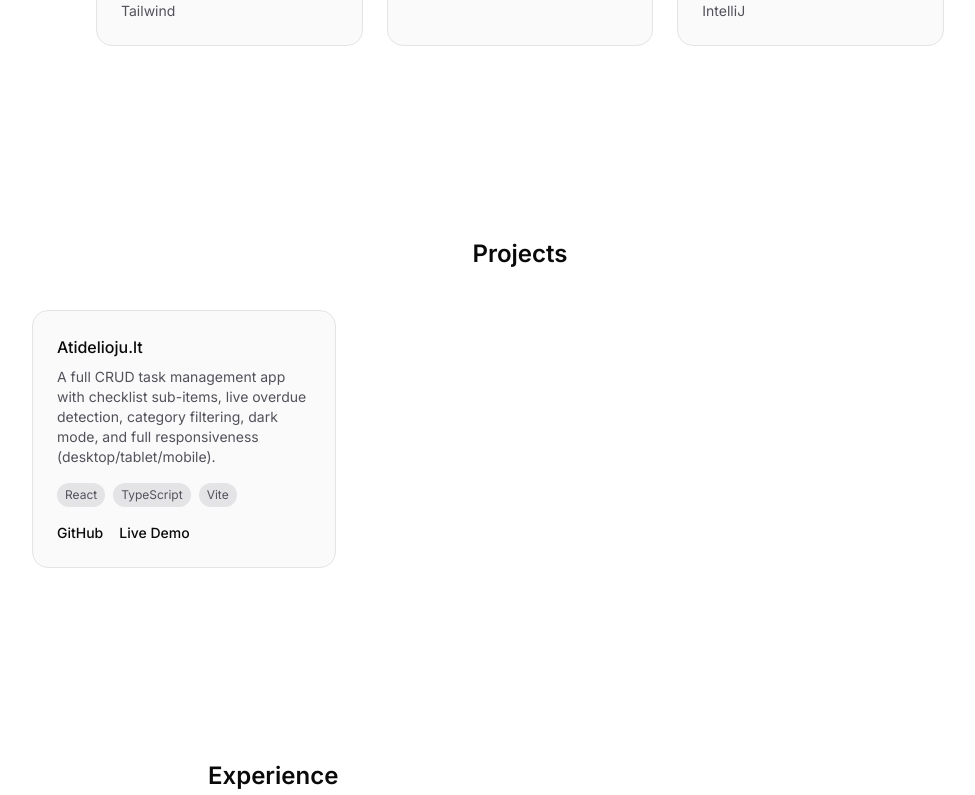
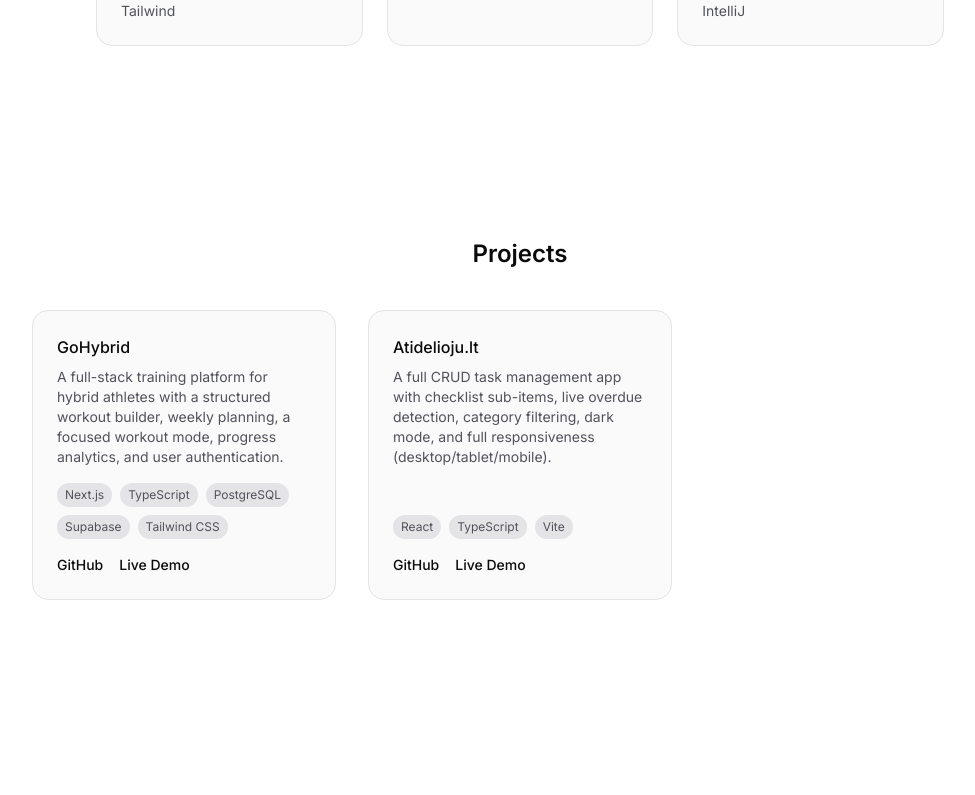
Before and after one commit to AD0MAS/personal-portfolio, a React (Vite) app: page / in a window 1280 px wide. Shown: the part 1792-2587 px from the top of the page, without its empty margins (120-1095 px from the left). Built offline with nearby package versions, Linux system fonts and the light colour scheme.

Commit message:
Add GoHybrid project and update title to Software Developer
- Add GoHybrid as the first project entry (EN and LT)
- Change hero title line 2 to "Software Developer" / "Programuotojas"
- Update page title, og:title and twitter:title to match
- Add trailing newline to .prettierrc (Prettier)

```diff
--- a/index.html
+++ b/index.html
@@ -5,7 +5,7 @@
     <link rel="icon" type="image/svg+xml" href="/favicon.svg" />
     <meta name="viewport" content="width=device-width, initial-scale=1.0" />
 
-    <title>Adomas Pakalniškis — Frontend Developer</title>
+    <title>Adomas Pakalniškis — Software Developer</title>
     <meta
       name="description"
       content="Personal portfolio of Adomas Pakalniškis, a Software Systems student and frontend developer specializing in React and TypeScript."
@@ -15,7 +15,7 @@
     <meta property="og:type" content="website" />
     <meta
       property="og:title"
-      content="Adomas Pakalniškis — Frontend Developer"
+      content="Adomas Pakalniškis — Software Developer"
     />
     <meta
       property="og:description"
@@ -30,7 +30,7 @@
     <meta name="twitter:card" content="summary_large_image" />
     <meta
       name="twitter:title"
-      content="Adomas Pakalniškis — Frontend Developer"
+      content="Adomas Pakalniškis — Software Developer"
     />
     <meta
       name="twitter:description"
--- a/src/data/translations.ts
+++ b/src/data/translations.ts
@@ -14,7 +14,7 @@ export const translations: Record<'en' | 'lt', Translations> = {
     hero: {
       greeting: "Hi, I'm Adomas Pakalniškis.",
       titleLine1: 'Software Systems Student',
-      titleLine2: 'Frontend Developer',
+      titleLine2: 'Software Developer',
       subtitle: 'Building modern web applications.',
       viewProjects: 'View Projects',
       contactMe: 'Contact Me',
@@ -59,6 +59,20 @@ export const translations: Record<'en' | 'lt', Translations> = {
       heading: 'Projects',
       entries: [
         {
+          title: 'GoHybrid',
+          description:
+            'A full-stack training platform for hybrid athletes with a structured workout builder, weekly planning, a focused workout mode, progress analytics, and user authentication.',
+          tech: [
+            'Next.js',
+            'TypeScript',
+            'PostgreSQL',
+            'Supabase',
+            'Tailwind CSS',
+          ],
+          githubUrl: 'https://github.com/AD0MAS/gohybrid',
+          liveUrl: 'https://gohybrid.vercel.app',
+        },
+        {
           title: 'Atidelioju.lt',
           description:
             'A full CRUD task management app with checklist sub-items, live overdue detection, category filtering, dark mode, and full responsiveness (desktop/tablet/mobile).',
@@ -93,7 +107,7 @@ export const translations: Record<'en' | 'lt', Translations> = {
     hero: {
       greeting: 'Sveiki, aš Adomas Pakalniškis.',
       titleLine1: 'Programų sistemų studentas',
-      titleLine2: 'Frontend programuotojas',
+      titleLine2: 'Programuotojas',
       subtitle: 'Kuriu modernias web aplikacijas.',
       viewProjects: 'Mano projektai',
       contactMe: 'Susisiekti',
@@ -138,6 +152,20 @@ export const translations: Record<'en' | 'lt', Translations> = {
       heading: 'Projektai',
       entries: [
         {
+          title: 'GoHybrid',
+          description:
+            'Full-stack treniruočių platforma hibridiniams sportininkams su struktūrizuotu treniruočių konstruktoriumi, savaitės planavimu, treniruotės atlikimo režimu, progreso analitika ir naudotojų paskyromis.',
+          tech: [
+            'Next.js',
+            'TypeScript',
+            'PostgreSQL',
+            'Supabase',
+            'Tailwind CSS',
+          ],
+          githubUrl: 'https://github.com/AD0MAS/gohybrid',
+          liveUrl: 'https://gohybrid.vercel.app',
+        },
+        {
           title: 'Atidelioju.lt',
           description:
             'Pilna CRUD užduočių valdymo aplikacija su sub-užduočių sąrašais, vėluojančių užduočių sekimu realiu laiku, kategorijų filtravimu, tamsiuoju režimu ir pilnu pritaikymu mobiliesiems įrenginiams.',
```
Also changed, not shown: 1 other file (tests, documents, lock files or other folders).
